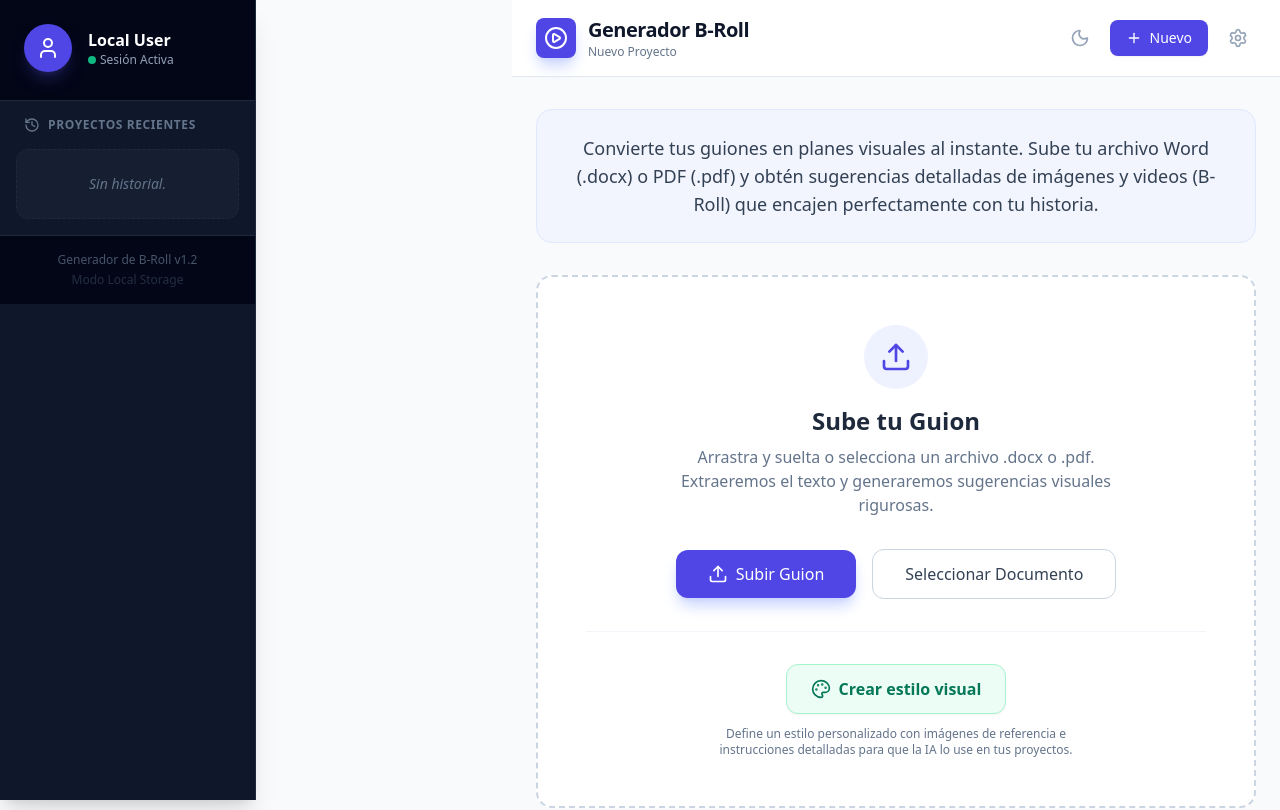
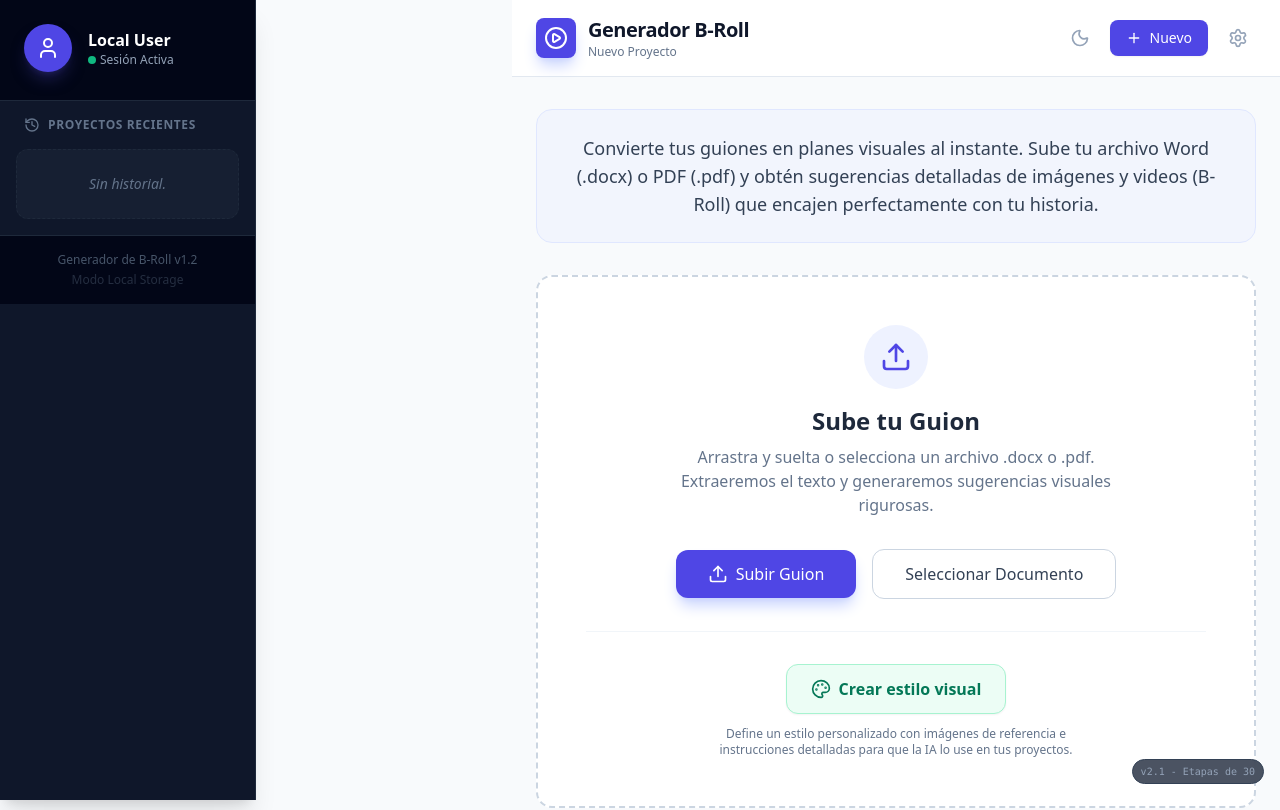
Before and after one commit to Gueje/App---B-roll-Generator, a React (Vite) app: page / in a window 1280 px wide. Shown: the top 810 px of the page. Built offline with nearby package versions, Linux system fonts and the light colour scheme.

Commit message:
feat: Add version badge and simplify HTML
Introduces a visible version badge for deployment verification and removes an unnecessary CSS link from the HTML, streamlining the build.

```diff
--- a/App.tsx
+++ b/App.tsx
@@ -604,6 +604,13 @@ function App() {
                 setUserStyle(newStyle.id); // Automatically select the new style
             }}
         />
+
+        {/* Version Badge for Deployment Verification */}
+        <div className="fixed bottom-4 right-4 z-50">
+            <div className="bg-slate-800/80 backdrop-blur-sm text-[10px] text-slate-400 px-2 py-1 rounded-full border border-slate-700 font-mono">
+                v2.1 - Etapas de 30
+            </div>
+        </div>
       </div>
     </div>
   );
--- a/index.html
+++ b/index.html
@@ -42,8 +42,7 @@
       }
     }
     </script>
-  <link rel="stylesheet" href="/index.css">
-</head>
+  </head>
   <body>
     <div id="root"></div>
     <script type="module" src="/index.tsx"></script>
```
